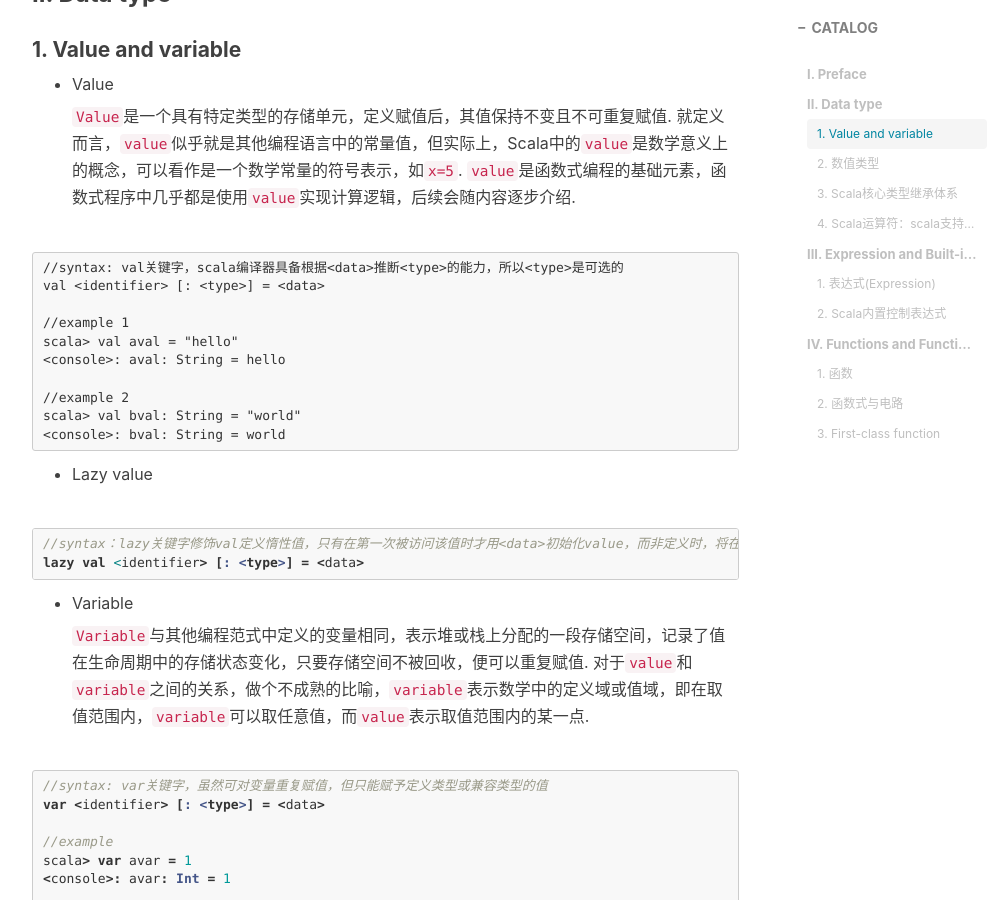
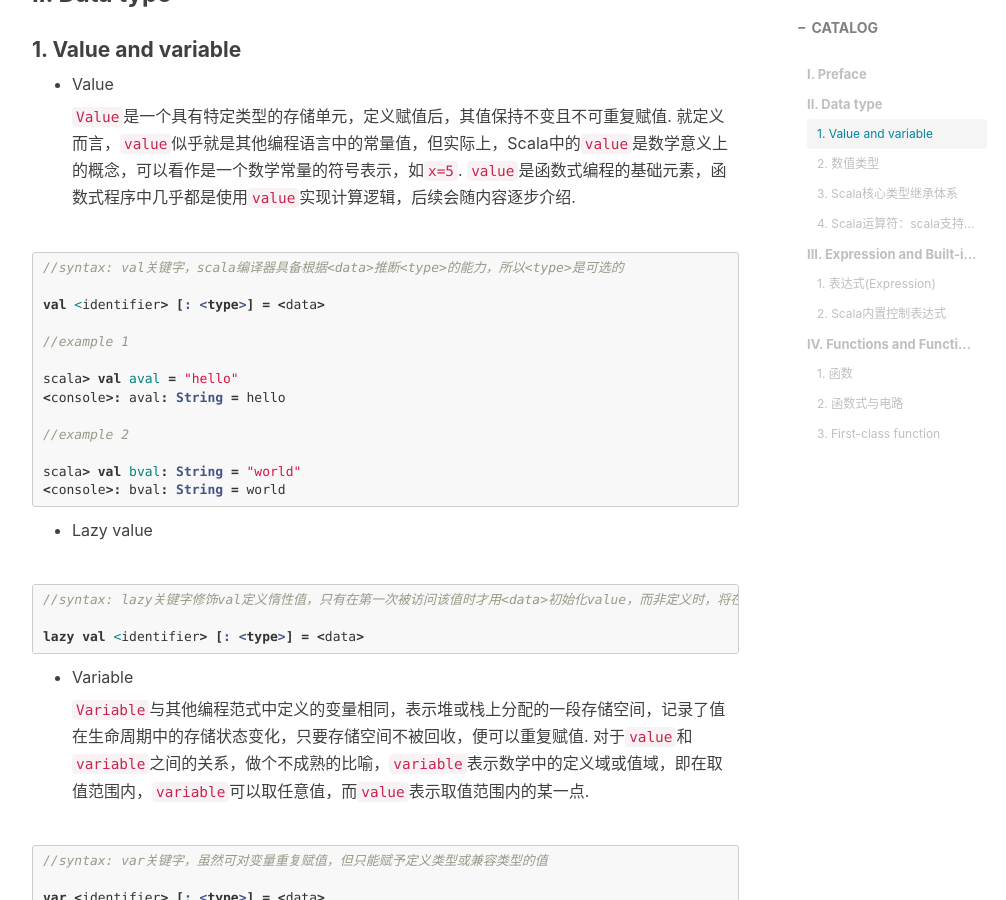
Before and after one commit to VVViy/VVViy.github.io, a Jekyll site: the page built from _posts/2018-12-01-Learning-Chisel-and-Scala-Part-I.md, in a window 1280 px wide and 900 px high, scrolled down 1095 px. Shown: the whole window, without its empty margins (233-1239 px from the left). Built offline with Jekyll 4.4.1, drawn with Linux system fonts in a browser that asks for light colours; nearby versions of some CDN libraries; comment, search, counter and statistics services are not loaded; some of the changed text lies outside the part shown.

Commit message:
Update 2018-12-01-Learning-Chisel-and-Scala-Part-I.md

````diff
--- a/_posts/2018-12-01-Learning-Chisel-and-Scala-Part-I.md
+++ b/_posts/2018-12-01-Learning-Chisel-and-Scala-Part-I.md
@@ -26,22 +26,26 @@
 
   `Value`是一个具有特定类型的存储单元，定义赋值后，其值保持不变且不可重复赋值. 就定义而言，`value`似乎就是其他编程语言中的常量值，但实际上，Scala中的`value`是数学意义上的概念，可以看作是一个数学常量的符号表示，如`x=5`. `value`是函数式编程的基础元素，函数式程序中几乎都是使用`value`实现计算逻辑，后续会随内容逐步介绍.
 
-```
+```scala
 //syntax: val关键字，scala编译器具备根据<data>推断<type>的能力，所以<type>是可选的
+
 val <identifier> [: <type>] = <data>
 
 //example 1
+
 scala> val aval = "hello"
 <console>: aval: String = hello
 
 //example 2
+
 scala> val bval: String = "world"
 <console>: bval: String = world
 ```
 * Lazy value
 
 ```scala
-//syntax：lazy关键字修饰val定义惰性值，只有在第一次被访问该值时才用<data>初始化value，而非定义时，将在介绍class属性时进一步说明
+//syntax: lazy关键字修饰val定义惰性值，只有在第一次被访问该值时才用<data>初始化value，而非定义时，将在介绍class属性时进一步说明
+
 lazy val <identifier> [: <type>] = <data>
 ```
 * Variable
@@ -50,9 +54,11 @@
 
 ```scala
 //syntax: var关键字，虽然可对变量重复赋值，但只能赋予定义类型或兼容类型的值
+
 var <identifier> [: <type>] = <data>
 
 //example
+
 scala> var avar = 1
 <console>: avar: Int = 1
 
@@ -134,6 +140,7 @@
 
 ```scala
 //example
+
 scala> val fval = 5d
 <console>: fval: Double = 5.0
 ```
@@ -198,6 +205,7 @@
 
 ```scala
 //syntax
+
 val <identifier> [: <type>] = <expression>
 var <identifier> [: <type>] = <expression>
 ```
@@ -206,6 +214,7 @@
 
 ```scala
 //方式一：使用{}的一般形式
+
 { expr1 ; expr2 ; ... }
 
 或
@@ -218,6 +227,7 @@
 
 ```scala
 //方式二：省略{}并用分号间隔，仅限单行
+
 expr1 ; expr2 ; ...
 ```
 
@@ -249,9 +259,11 @@
 
 ```scala
 //syntax: if后面的表达式可以是单行或多行表达式块，且有返回值
+
 if (<Boolean expression>) <expression>
 
 //example
+
 scala> val result = if ( false ) "what does this return?"
 <console>: result: Any = ()
 ```
@@ -260,10 +272,12 @@
 
 ```scala
 //syntax: if...else不存在类型不确定的问题，且可嵌套，从而形成了if...else...if...else...
+
 if (<Boolean expression>) <expression>
 else <expression>
 
 //example
+
 scala> val x = 10; val y = 20
 <console>: x: Int = 10
 y: Int = 20
@@ -278,12 +292,14 @@
 
 ```scala
 //syntax
+
 <expression> match {
        case <pattern match> => <expression or expression block>
       [case...]
 }
 
 //example
+
 scala> val x = 10; val y = 20
 <console>: x: Int = 10
 y: Int = 20
@@ -299,9 +315,11 @@
 
 ```scala
 //syntax
+
 case <pattern 1> | <pattern 2> .. => <expression or expression block>
 
 //example
+
 scala> val day = "MON"
 <console>: day: String = MON
 
@@ -316,9 +334,11 @@
 
 ```scala
 //syntax：值绑定
+
 case <identifier> => <expression or expression block> //<identifier>是与match前<expression>返回值绑定在一起的任意合法标识符
 
 //example
+
 scala> val message = "ok"
 scala> status = message match {
      | case "false" => 200
@@ -332,9 +352,11 @@
 
 ```scala
 //syntax: wildcard underscore
+
 case _ => <expression or expression block> //case关键字与下划线间有空格
 
 //example
+
 scala> val message = "Unauthorized"
 <console>: message: String = Unauthorized
 
@@ -353,9 +375,11 @@
 
 ```scala
 //syntax
+
 case <pattern> if <Boolean expression> => <expression or expression block>
 
 //example
+
 scala> val resp:String = null
 scala> resp match {
      | case s if s != null =>println(s"recieved '$s'")
@@ -368,9 +392,11 @@
 
 ```scala
 //syntax
+
 case <identifier>: <type> => <expression or expression block>
 
 //example
+
 scala> val x: Int = 12180
 <console>: x: Int = 12180
 
@@ -393,9 +419,11 @@
 
 ```scala
 //syntax: 定义式与其他语言中的for循环差异比较大，特别是变量x在迭代器中的移动采用<-操作符，后面对内部元素逐一介绍
+
 for (<identifier> <- <iterator>) [yield] [<expression or expression block>]
 
 //example
+
 scala> for (x <- 1 to 7) yield { s"Day $x:" }
 <console>: res10: scala.collection.immutable.IndexedSeq[String]
            = Vector(Day 1:, Day 2:, Day 3:, Day 4:, Day 5:, Day 6:, Day 7:)
@@ -431,6 +464,7 @@
 
 ```scala
 //example: parentheses based
+
 scala> val quote = "Faith,Hope,,Charity"
 <console>: quote: String = Faith,Hope,,Charity
 
@@ -442,6 +476,7 @@
 
 ```scala
 //example：curly-braces based
+
 scala> val quote = "Faith,Hope,,Charity"
 <console>: quote: String = Faith,Hope,,Charity
 
@@ -460,6 +495,7 @@
 
 ```scala
 //syntax
+
 for (<identifier> <- <iterator> if <Boolean expression>) ...
 ```
 
@@ -467,6 +503,7 @@
 
 ```scala
 //example
+
 scala> for { x <- 1 to 2
     |  y <- 1 to 3 }
     |  { print(s"($x,$y) ")
@@ -478,9 +515,11 @@
 
 ```scala
 //syntax
+
 for (<identifier 1> <- <iterator>; <identifier 2> = <expression>) ...
 
 //example
+
 scala> val powersOf2 = for (i <- 0 to 8; pow = 1 << i) yield pow
 <console>: powersOf2: scala.collection.immutable.IndexedSeq[Int] = Vector(1, 2, 4, 8, 16, 32, 64, 128, 256)
 ```
@@ -489,13 +528,16 @@
 
 ```scala
 //syntax
+
 while (<Boolean expression>) statement  //注意这里是语句，而非表达式
 
 //example 1
+
 scala> var x = 10; while (x > 0) x -= 1
 <console>: x: Int = 0
 
 //example 2
+
 scala> do println(s"Here I am, x = $x") while (x > 0)
 <console>: Here I am, x = 0
 ```
@@ -526,9 +568,11 @@
 
 ```scala
 //syntax: 因为Scala编译器的类型推断能力，函数类型也是可选的
+
 def <identifier>(<identifier>: <type>[, ... ]): [<type>] = <expression or expression block>
 
 //example
+
 scala> def multiplier(x: Int, y: Int): Int = { x * y }
 <console>: multiplier: (x: Int, y: Int)Int
 
@@ -540,9 +584,11 @@
 
 ```scala
 //方式一：无参数列表相关符号
+
 def <identifier>: [<type>] = <expression>
 
 //example
+
 scala> def hi: String = "hi"
 <console>: hi: String
 
@@ -552,9 +598,11 @@
 
 ```scala
 //方式二：使用空括号定义
+
 def <identifier>()[: <type>] = <expression>
 
 //example
+
 scala> def hi(): String = "hi"
 <console>: hi: ()String
 
@@ -573,9 +621,11 @@
 
 ```scala
 //syntax
+
 def <identifier>(<identifier>: <type> = <value>): <type>
 
 //example
+
 scala> def greet(prefix: String = "", name: String) = s"$prefix$name"
 <console>: greet: (prefix: String, name: String)String
 ```
@@ -584,6 +634,7 @@
 
 ```scala
 //example
+
 scala> def sum(items: Int*): Int = {
      | var total = 0
      | for (i <- items) total += i
@@ -602,6 +653,7 @@
 
 ```scala
 //example
+
 scala> def max(x: Int)(y: Int) = if (x > y) x else y
 <console>: max: (x: Int)(y: Int)Int
 
@@ -615,6 +667,7 @@
 
 ```scala
 //example 1：命名与位置参数调用
+
 scala> def greet(prefix: String, name: String) = s"$prefix $name"
 <console>: greet: (prefix: String, name: String)String
 
@@ -625,6 +678,7 @@
 <console>: greeting2: String = Mr Brown
 
 //example 2：混合调用
+
 scala> def greet(prefix: String = "", name: String) = s"$prefix$name"
 <console>: greet: (prefix: String, name: String)String
 
@@ -632,6 +686,7 @@
 <console>: greeting1: String = Paul
 
 //exaple 3：混合调用
+
 scala> def greet(name: String, prefix: String = "") = s"$prefix$name"
 <console>: greet: (name: String, prefix: String)String
 
@@ -643,9 +698,11 @@
 
 ```scala
 //syntax
+
 <function identifier> <expression block>
 
 //example
+
 scala> def formatEuro(amt: Double) = f"€$amt%.2f"
 <console>: formatEuro: (amt: Double)String
 
@@ -660,6 +717,7 @@
 
 ```scala
 //example
+
 scala> def safeTrim(s: String): String = {
 | if (s == null) return null
 | s.trim()
@@ -671,6 +729,7 @@
 
 ```scala
 //example
+
 scala> def log(d: Double) = println(f"Got value $d%.2f") //隐式推断
 <console>: log: (d: Double)Unit
 
@@ -690,6 +749,7 @@
 
 ```scala
 //example
+
 scala> def power(x: Int, n: Int): Long = {
      | if (n >= 1) x * power(x, n-1)
      | else 1
@@ -706,6 +766,7 @@
 
 ```scala
 //example 1
+
 scala> def max (x: Int, y: Int) = {
      | def mul (x: Int, y: Int) = x * y
      | if (x > mul(x, y)) x else mul(x, y)
@@ -716,6 +777,7 @@
 <console>: res10: Int = 12
 
 //example 2
+
 scala> def max(a: Int, b: Int, c: Int) = {
      | def max(x: Int, y: Int) = if (x > y) x else y //虽然内外函数名相同，但参数列表不同，编译可以区分
      | max(a, max(b, c))                             //即使函数名和参数列表都相同，也不会冲突，因为在外部函数体内内嵌函数优先级高于外部函数
@@ -732,9 +794,11 @@
 
 ```scala
 //syntax
+
 def <function-name>[type-name](parameter-name>: <type-name>): <type-name>...
 
 //example
+
 scala> def identity[A](a: A): A = a
 identity: [A](a: A)A
 
@@ -752,6 +816,7 @@
 
 ```scala
 //functional sub-module
+
 object Mux2 {
    def apply(sel: UInt, in0: UInt, in1: UInt) = {
        val m = Module(new Mux2)
@@ -763,6 +828,7 @@
 }
 
 //macro module
+
 class Mux4 extends Module {
   val io = IO(new Bundle {
     val in0 = Input(UInt(1.W))
@@ -812,9 +878,11 @@
 
 ```scala
 //syntax：如果函数的参数列表中只有一个输入参数，可以省略掉输入参数的括号
+
 ([<type>, ...]) => <type>  //函数输入参数类型列表 => 函数返回值类型
 
 //example
+
 scala> def double(x: Int): Int = x * 2
 <console>: double: (x: Int)Int
 
@@ -839,9 +907,11 @@
 
 ```scala
 //syntax
+
 val <identifier> = <function name> _ //注意<function name>和下划线之间有空格
 
 //example
+
 scala> def double(x: Int): Int = x * 2
 <console>: double: (x: Int)Int
 
@@ -853,6 +923,7 @@
 
 ```scala
 //example
+
 scala> def logStart() = "=" * 50 + "\nStarting NOW\n" + "=" * 50 //如果定义成 def logStart = ...，下面定义值时便会报错
 <console>: logStart: ()String
 
@@ -872,6 +943,7 @@
 
 ```scala
 //example
+
 scala> def safeStringOp(s: String, f: String => String) = { //注意函数类型参数的形式，para：函数输入参数类型列表 => 函数返回值类型
      | if (s != null) f(s) else s
      | }
@@ -895,9 +967,11 @@
 
 ```scala
 //syntax
+
 ([<identifier>: <type>, ... ]) => <expression>
 
 //example
+
 scala> val doubler = (x: Int) => x * 2  //从编译器类型推断的角度，有了参数列表和函数体也就知道了输入和输出类型
 <console>: doubler: Int => Int = <function1>
 
@@ -909,6 +983,7 @@
 
 ```scala
 //example
+
 scala> def logStart() = "=" * 50 + "\nStarting NOW\n" + "=" * 50 //前面的例子中必须使用无参数括号，否则无法定义函数类型的value和variable
 <console>: logStart: ()String
 
@@ -935,6 +1010,7 @@
 
 ```scala
 //example
+
 scala> def safeStringOp(s: String, f: String => String) = {
      | if (s != null) f(s) else s
      | }
@@ -960,12 +1036,14 @@
 
 ```scala
 //example 1
+
 scala> val doubler: Int => Int = _ * 2  //等号后_ * 2就是简化版字面量.函数的类型在val类型说明中指定，仅有的一个输入参数也只被使用一次，所以满足应用条件
 <console>: doubler: Int => Int = <function1>
 ```
 
 ```scala
 //example 2: 应用于高阶函数
+
 scala> def safeStringOp(s: String, f: String => String) = {
      | if (s != null) f(s) else s
      | }
@@ -983,6 +1061,7 @@
 
 ```scala
 //example 3: 占位符是按位置顺序替代
+
 scala> def combination(x: Int, y: Int, f: (Int,Int) => Int) = f(x,y)
 <console>: combination: (x: Int, y: Int, f: (Int, Int) => Int)Int
 
@@ -992,6 +1071,7 @@
 
 ```scala
 //example 4: 应用于高阶泛型函数
+
 scala> def tripleOp[A,B](a: A, b: A, c: A, f: (A, A, A) => B) = f(a,b,c)
 <console>: tripleOp: [A, B](a: A, b: A, c: A, f: (A, A, A) => B)B
 
@@ -1010,9 +1090,11 @@
 
 ```scala
 //syntax：使用函数时用下划线通配符标识可变参数，可变参数类型不可省略，这里实际上是重定义了函数，所以类型用来生成函数
+
 ([value], _: <type>,...)
 
 //example：对比完整调用与部分调用
+
 scala> def factorOf(x: Int, y: Int) = y % x == 0  //完整调用
 <console>: factorOf: (x: Int, y: Int)Boolean
 
@@ -1033,6 +1115,7 @@
 
 ```scala
 //example
+
 scala> def factorOf(x: Int)(y: Int) = y % x == 0
 <console>: factorOf: (x: Int)(y: Int)Boolean
 
@@ -1049,9 +1132,11 @@
 
 ```scala
 //syntax：灵活性在于这类参数仅限定返回值类型，而输入类型无要求，这符合之前分析的数学上子函数链条的计算逻辑，后一个子函数的输入只与前一函数输出相关.
+
 <identifier>: => <type>
 
 //example
+
 scala> def doubles(x: => Int) = {   //传入的函数参数的返回值必须是Int类型
      | println("Now doubling " + x)
      | x * 2
@@ -1080,6 +1165,7 @@
 
 ```scala
 //example
+
 scala> val statusHandler: Int => String = {
      | case 200 => "Okay"
      | case 400 => "Your Error"
@@ -1106,6 +1192,7 @@
 
 ```scala
 //example 1：参数混合调用
+
 scala> def safeStringOp(s: String, f: String => String) = {
      | if (s != null) f(s) else s
      | }
@@ -1124,6 +1211,7 @@
 
 ```scala
 //example 2: 使用参数分组
+
 scala> def safeStringOp(s: String)(f: String => String) = {
      | if (s != null) f(s) else s
      | }
````
Also changed, not shown: other parts of _posts/2018-12-01-Learning-Chisel-and-Scala-Part-I.md (+7 -2 lines).
